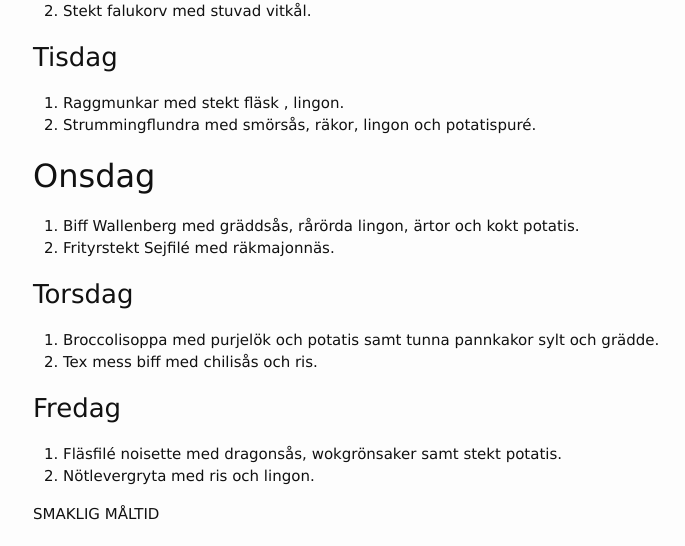
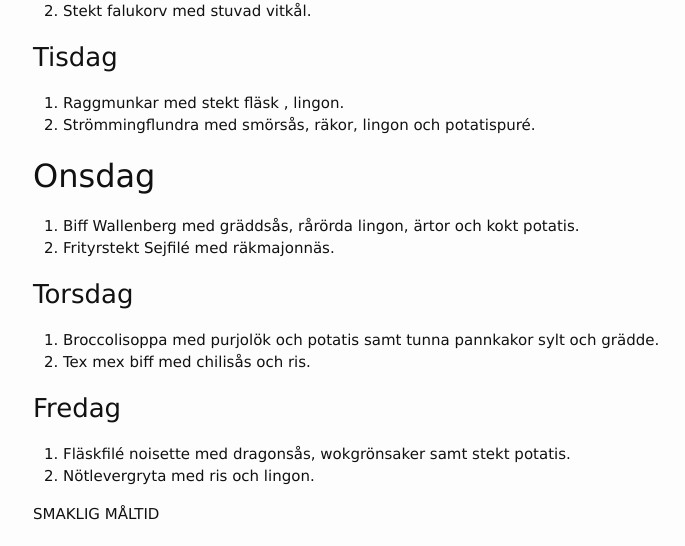
Before and after one commit to FarInn62/farinn62.github.io, a Jekyll site: the page built from lunch.md, in a window 1280 px wide. Shown: the part 261-807 px from the top of the page, without its empty margins (237-922 px from the left). Built offline with Jekyll 4.4.1, drawn with Linux system fonts in a browser that asks for light colours.

Commit message:
Update lunch.md

```diff
--- a/lunch.md
+++ b/lunch.md
@@ -17,7 +17,7 @@ Alla rätter: 110:- Take away: 95:-
 ### Tisdag
 
 1. Raggmunkar med stekt fläsk , lingon.
-2. Strummingflundra med smörsås, räkor, lingon och potatispuré.
+2. Strömmingflundra med smörsås, räkor, lingon och potatispuré.
 
 ## Onsdag
 1. Biff Wallenberg med gräddsås, rårörda lingon, ärtor och kokt potatis.
@@ -25,12 +25,12 @@ Alla rätter: 110:- Take away: 95:-
 
 ### Torsdag
 
-1. Broccolisoppa med purjelök och potatis samt tunna pannkakor sylt och grädde.
-2. Tex mess biff med chilisås och ris.
+1. Broccolisoppa med purjolök och potatis samt tunna pannkakor sylt och grädde.
+2. Tex mex biff med chilisås och ris.
 
 ### Fredag
 
-1. Fläsfilé noisette med dragonsås, wokgrönsaker samt stekt potatis.
+1. Fläskfilé noisette med dragonsås, wokgrönsaker samt stekt potatis.
 2. Nötlevergryta med ris och lingon.
 
 SMAKLIG MÅLTID
```
